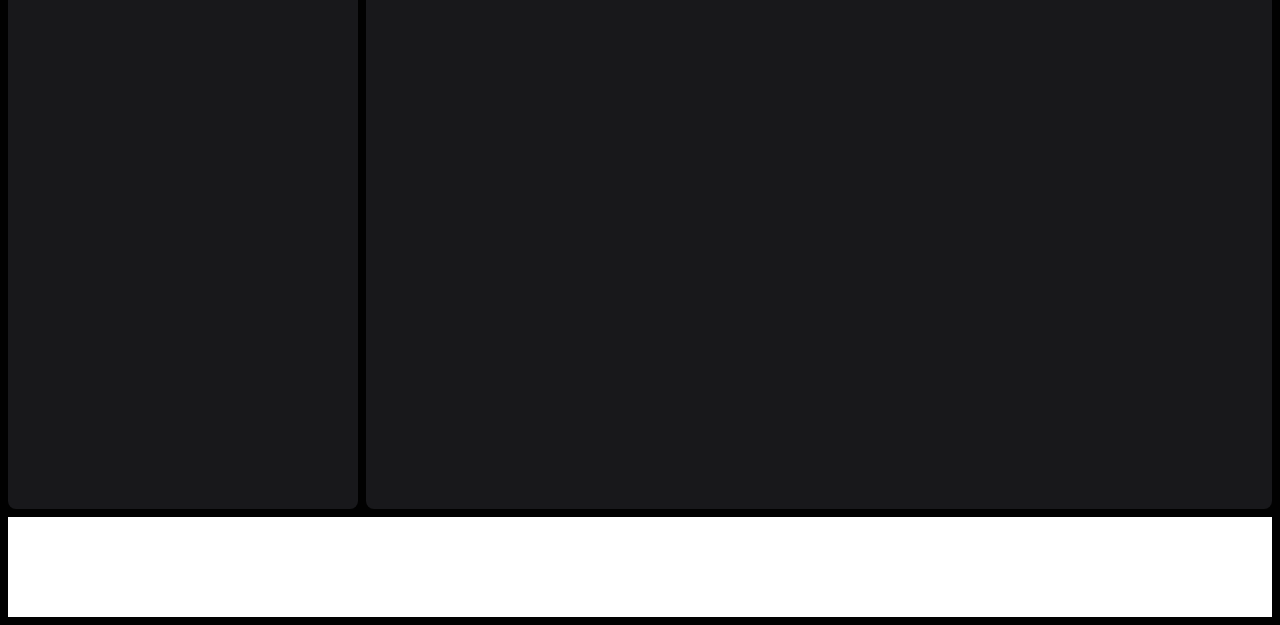
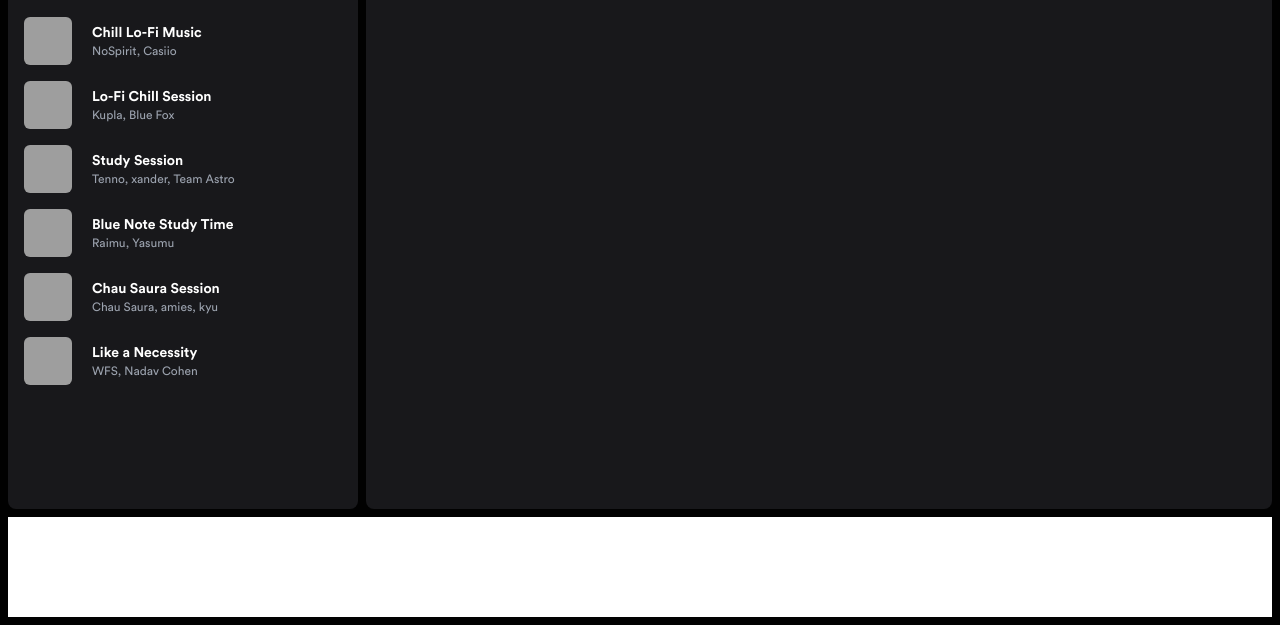
Before and after one commit to rparias/spotify-clone-astro, an Astro site: page / in a window 1280 px wide. Shown: the part 175-800 px from the top of the page. Built offline with nearby package versions, Linux system fonts and the light colour scheme; Astro itself is replaced by a stand-in of ours; grey boxes are pictures that could not be loaded.

Commit message:
add playlists in aside menu

```diff
--- a/src/components/AsideMenu.astro
+++ b/src/components/AsideMenu.astro
@@ -3,6 +3,9 @@ import LibraryIcon from '@/icons/Library.astro';
 import HomeIcon from '@/icons/Home.astro';
 import SearchIcon from '@/icons/Search.astro';
 import SideMenuItem from './SideMenuItem.astro';
+import SideMenuCard from './SideMenuCard.astro';
+
+import { playlists } from '@/lib/data';
 ---
 
 <nav class="flex flex-col flex-1 gap-2">
@@ -24,6 +27,7 @@ import SideMenuItem from './SideMenuItem.astro';
         <LibraryIcon />
         Your Library
       </SideMenuItem>
+      {playlists.map(playlist => <SideMenuCard playlist={playlist} />)}
     </ul>
   </div>
 </nav>
--- /dev/null
+++ b/src/components/SideMenuCard.astro
@@ -0,0 +1,21 @@
+---
+import type { Playlist } from '@/lib/data'
+
+interface Props {
+  playlist: Playlist;
+}
+
+const { playlist } = Astro.props;
+const { artists, cover, id, title} = playlist;
+const artistsString = artists.join(", ");
+---
+
+<a href={`/playlist/${id}`} class="playlist-item flex relative p-2 overflow-hidden items-center gap-5 rounded-md hover:bg-zinc-800">
+  <picture class="h-12 w-12 flex-none">
+    <img src={cover} alt={`Cover of ${title} by ${artistsString}`} class="object-cover w-full h-full rounded-md" />
+  </picture>
+  <div class="flex flex-auto flex-col truncate">
+    <h4 class="font-semibold text-sm">{title}</h4>
+    <span class="text-xs text-gray-400">{artistsString}</span>
+  </div>
+</a>
```
